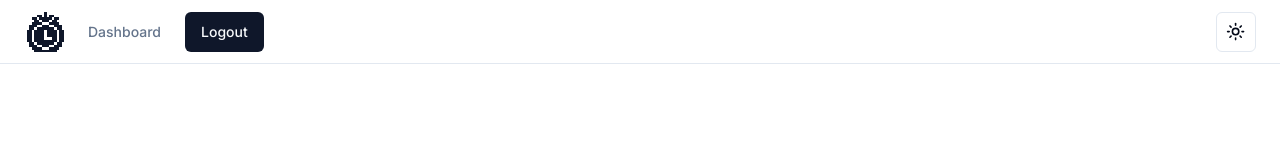
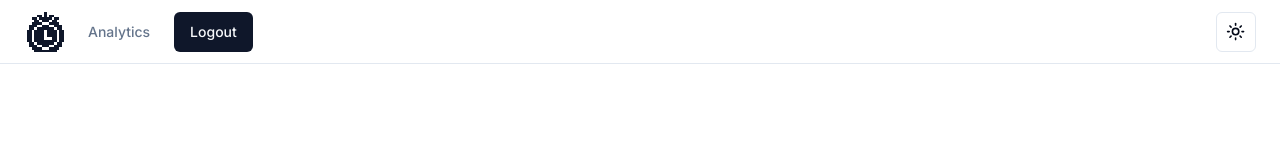
Before and after one commit to ianreimers/pomodoro-tracker, a Next.js app in the folder client/: page / in a window 1280 px wide. Shown: the top 160 px of the page. Built offline with nearby package versions, Linux system fonts and the light colour scheme; no server answers; sample sign-in values are in the browser's storage.

Commit message:
fix: change name dashboard to analytics to avoid confusion

```diff
--- a/client/app/dashboard/page.tsx
+++ b/client/app/analytics/page.tsx
@@ -8,12 +8,12 @@ import WeekChart from "@/components/week-chart";
 
 
 
-function DashboardPage() {
+function AnalyticsPage() {
 
   return (
     <PageWrapper>
       <div className="flex-1 flex-col space-y-4">
-        <h1 className="text-4xl font-bold">Dashboard</h1>
+        <h1 className="text-4xl font-bold">Analytics</h1>
         <h2 className="text-2xl font-bold">Today</h2>
         <TodayTotals />
         <h2 className="text-2xl font-bold">Week Totals</h2>
@@ -27,4 +27,4 @@ function DashboardPage() {
 
 }
 
-export default withAuth(DashboardPage);
+export default withAuth(AnalyticsPage);
--- a/client/components/main-nav.tsx
+++ b/client/components/main-nav.tsx
@@ -23,8 +23,8 @@ const Navbar = () => {
 				</Link>
 				{isAuthenticated() ? (
 					<>
-						<Link href={"/dashboard"} className="text-muted-foreground transition-colors hover:text-foreground">
-							Dashboard
+						<Link href={"/analytics"} className="text-muted-foreground transition-colors hover:text-foreground">
+							Analytics
 						</Link>
 						<Button onClick={() => logout()}>Logout</Button>
 					</>
@@ -61,8 +61,8 @@ const Navbar = () => {
 						</Link>
 						{isAuthenticated() ? (
 							<>
-								<Link href={"/dashboard"} className="text-muted-foreground hover:text-foreground">
-									Dashboard
+								<Link href={"/analytics"} className="text-muted-foreground hover:text-foreground">
+									Analytics
 								</Link>
 								<Button onClick={() => logout()}>Logout</Button>
 							</>
```
